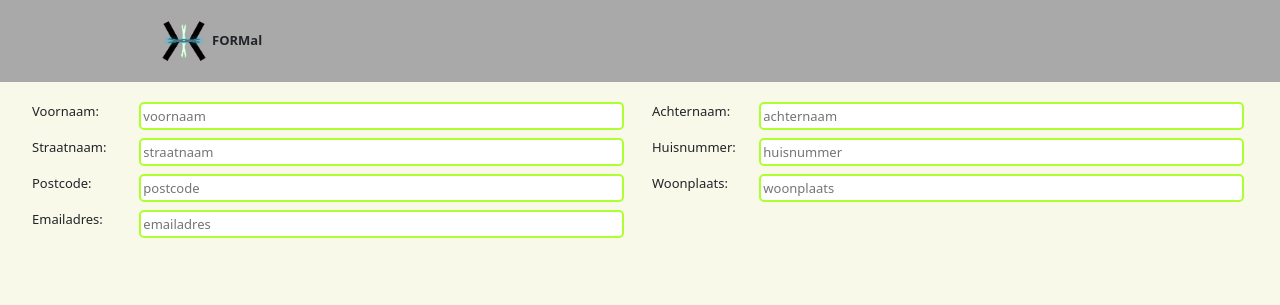
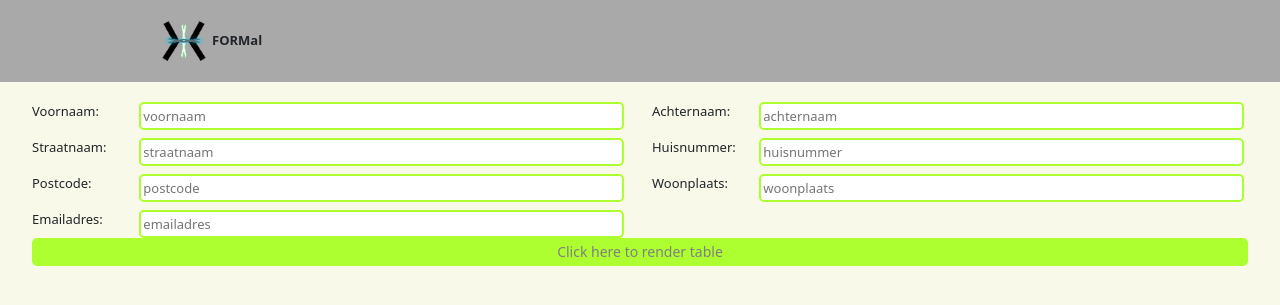
Before and after one commit to IvanKarst/C4_AngularJS_Ivan_Karst, a PHP site: the page made by Inleveropdrachten/opdracht a/index.html in a window 1280 px wide. Shown: the top 305 px of the page. Run offline with PHP 8.4, Linux system fonts and the light colour scheme; some libraries are stand-ins or nearby versions.

Commit message:
modified:   Inleveropdrachten/opdracht a/inc/master.css 	modified:   Inleveropdrachten/opdracht a/index.html

```diff
--- a/Inleveropdrachten/opdracht a/inc/master.css
+++ b/Inleveropdrachten/opdracht a/inc/master.css
@@ -4,13 +4,14 @@
 }
 
 .button{
-	color: white;
+	color: gray;
 	border: 3px solid #adff2f;
 	background-color: #adff2f;
 	border-radius: 5px;
 	width: 100%;
 	font-size: 14px;
 	height: 28px;
+	font-weight: 500;
 	text-align: center;
 }
 
--- a/Inleveropdrachten/opdracht a/index.html
+++ b/Inleveropdrachten/opdracht a/index.html
@@ -79,9 +79,14 @@
 					<div class="px-3 col-10 col-lg-5">
 						<input required class="input" type="text" ng-model="emailadress" placeholder="emailadres">
 					</div>
+					<div class="col-12 col-6 mt-2 mt-lg-0">
+						<div class="button">Click here to render table</div>
+					</div>
 				</div>
 			</form>
+			<div class="binder">
 
+			</div>
 		</div>
 	</div>
 </body>
```
